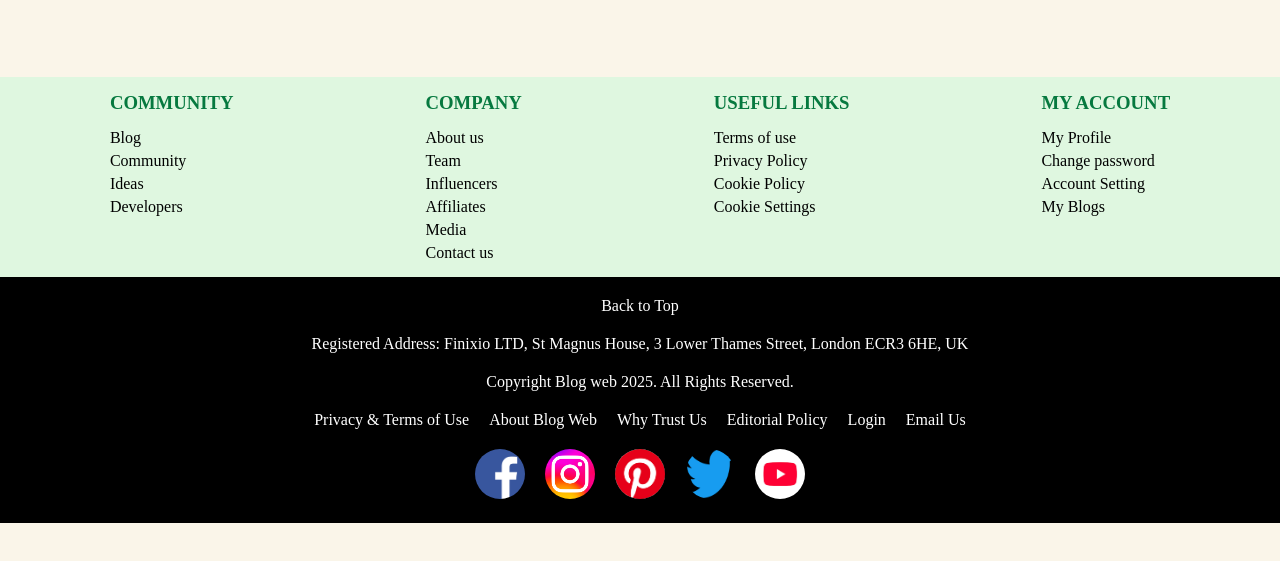
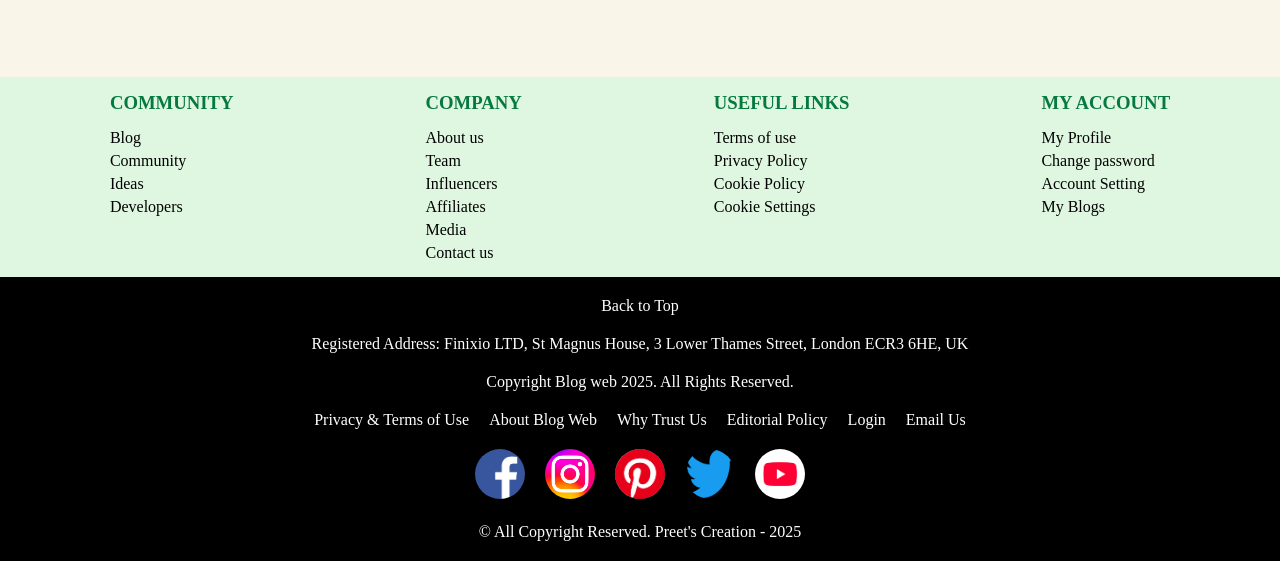
Before and after one commit to Bhupinder73/Blog-Web-ui, a plain HTML site: page index.html in a window 1280 px wide. Shown: the part 2927-3488 px from the top of the page. Before the commit the page ends 3450 px from the top, so only its background shows below. Drawn offline with Linux system fonts and the light colour scheme.

Commit message:
copyright added

```diff
--- a/index.html
+++ b/index.html
@@ -517,6 +517,9 @@
                 <a href="#"><img height="50px" width="50px" src="./social-media/twitter_logo.png" alt=""></a>
                 <a href="#"><img width="50px" src="./social-media/youtube_logo.png" alt=""></a>
             </div>
+            <div class="copyright">
+               <p>&copy; All Copyright Reserved. Preet's Creation - 2025</p>
+            </div>
         </div>
     </footer>
 </body>
```
